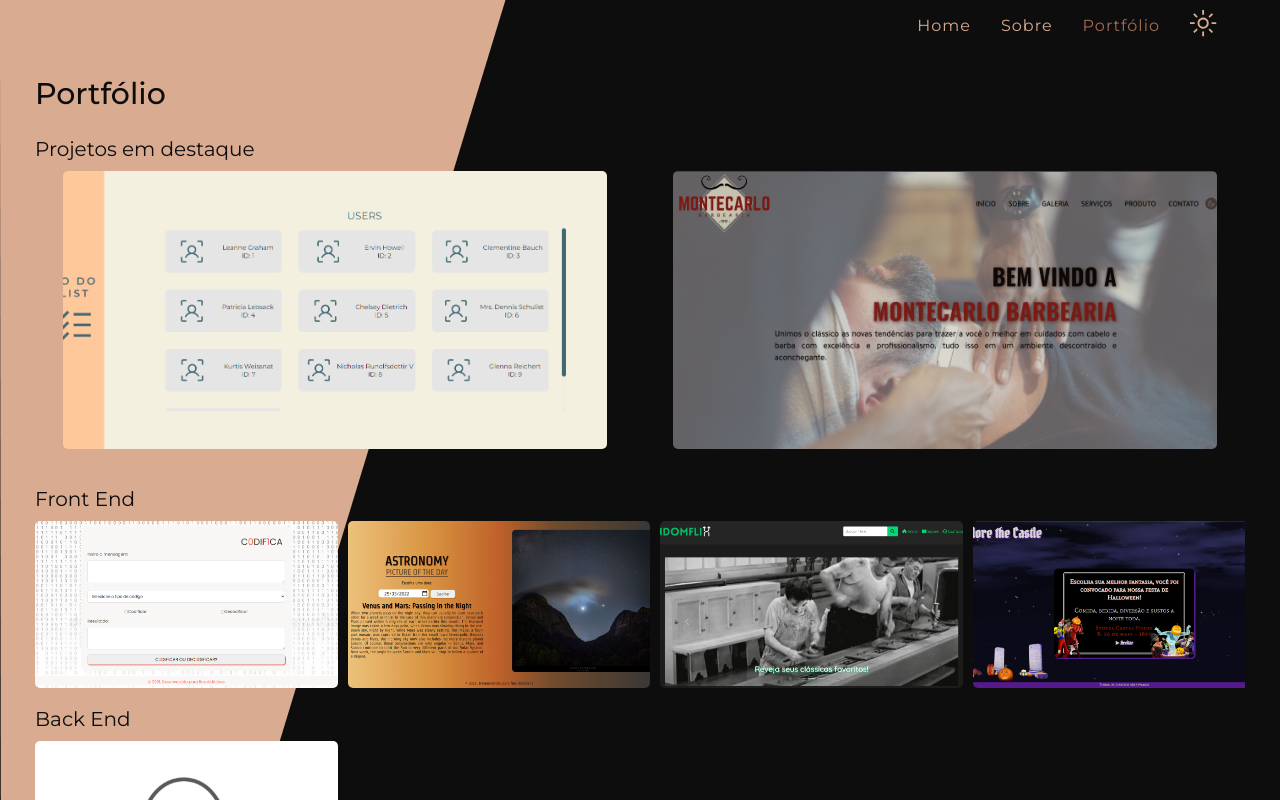
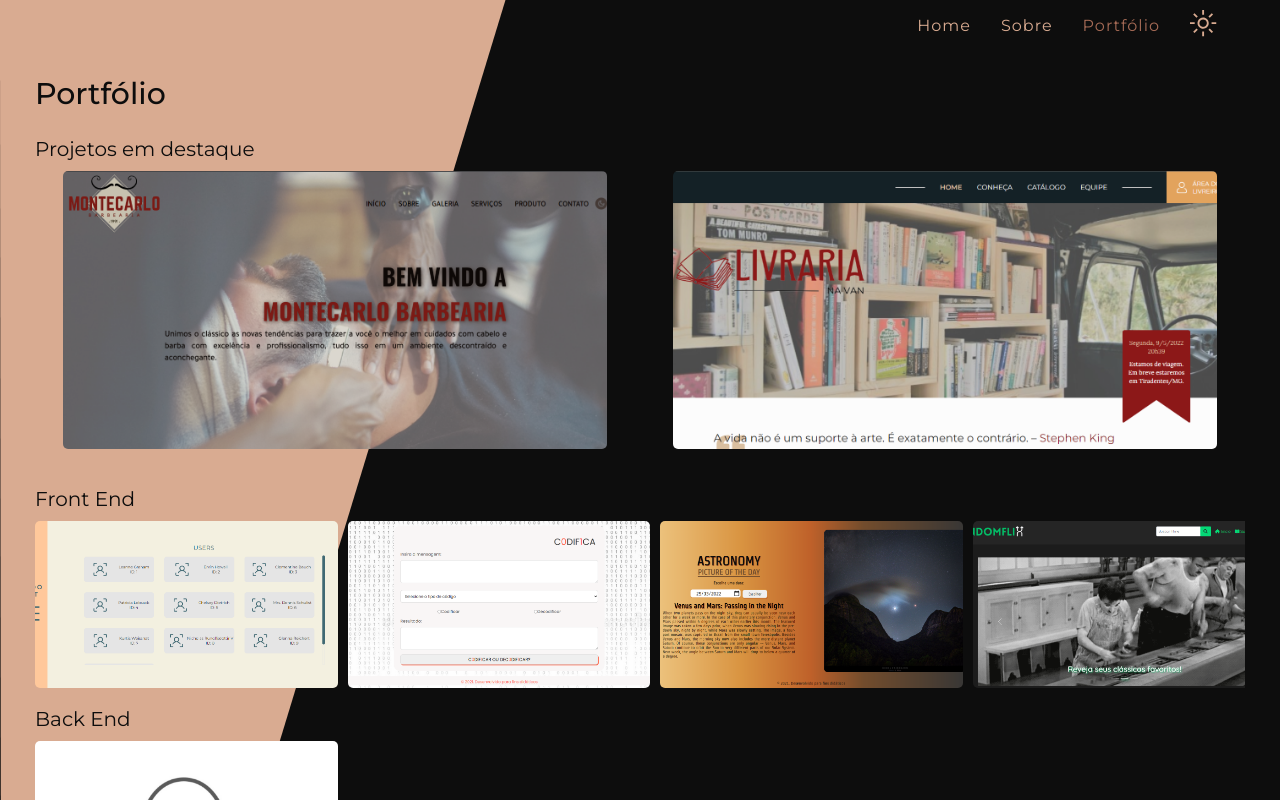
Before and after one commit to vanessacreis/portfolio, a React (Create React App) app: page /portfolio in a window 1280 px wide. Shown: the top 800 px of the page. Built offline with nearby package versions, Linux system fonts and the light colour scheme.

Commit message:
Inclusão do projeto mais recente

```diff
--- a/src/Data/data.js
+++ b/src/Data/data.js
@@ -13,7 +13,7 @@ export const projetos = [
       tools: ["Figma", "VSCode"],
     },
     category: "front end",
-    highlighted: true,
+    highlighted: false,
   },
   {
     id: 2,
@@ -128,4 +128,20 @@ export const projetos = [
     category: "data",
     highlighted: false,
   },
+  {
+    id: 9,
+    name: "Livraria na Van",
+    img: "/assets/img/Livraria-na-Van.png",
+    description:
+      "Livraria na Van é uma livraria itinerante fictícia, criada para fins didáticos para o projeto de final de módulo 5 do curso de desenvolvimento web da Resilia Educação. O frontend foi desenvolvido consumindo a API do estoque da Livraria criado no módulo 4",
+    github: "https://github.com/vanessacreis/bookstoreapp",
+    deploy: "https://bookstoreapp.vercel.app/",
+    stacks: {
+      hard: ["ReactJS, NodeJS, Styled Components"],
+      soft: ["Scrum", "Kanban"],
+      tools: ["VSCode", "Trello", "Canva", "Figma", "Insomnia", "Vercel"],
+    },
+    category: "front end",
+    highlighted: true,
+  },
 ];
```
Also changed, not shown: public/assets/img/Livraria-na-Van.png (added).
